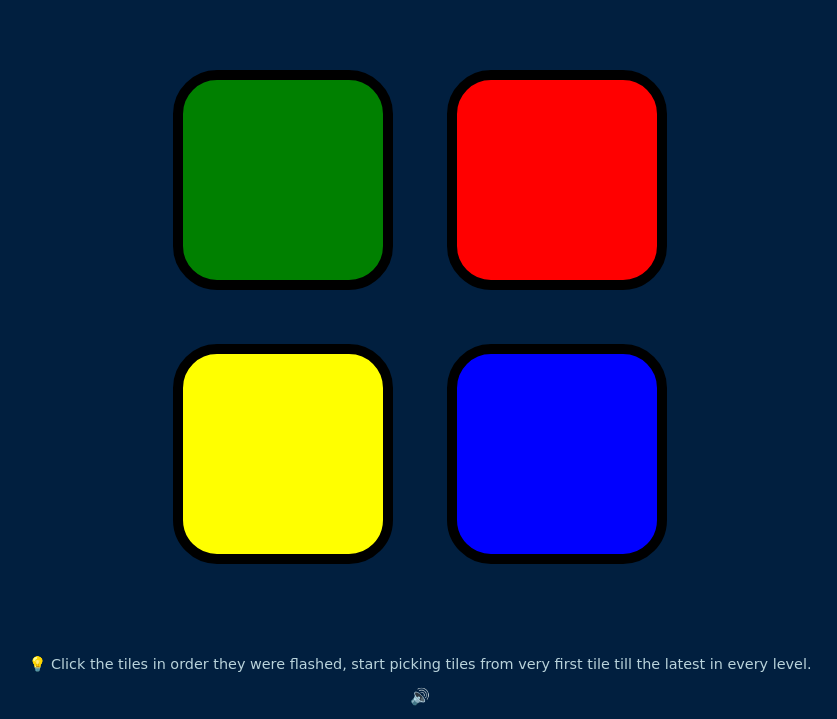
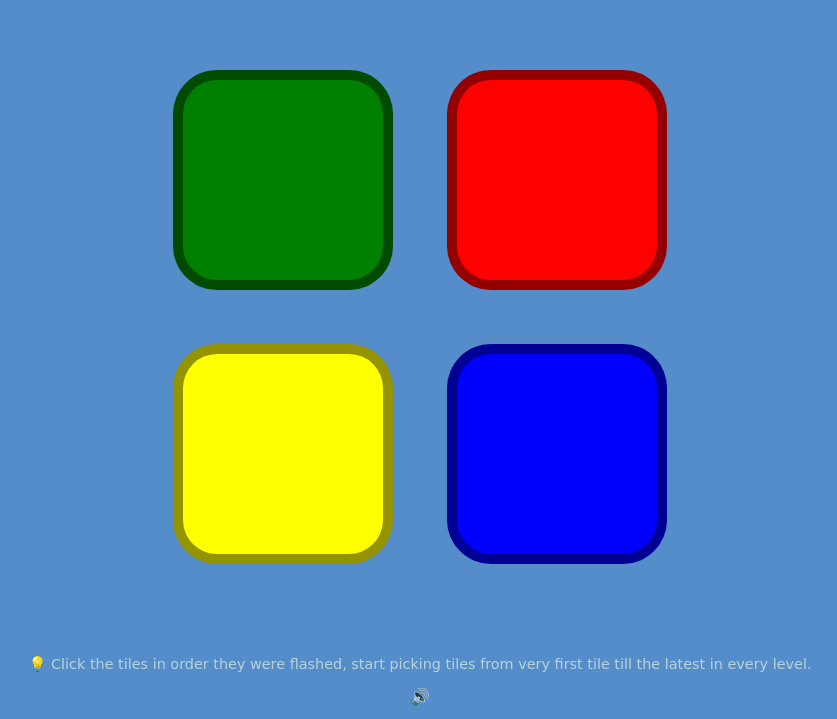
Before and after one commit to AditayMishra/MemoryGame, a plain HTML site: page index.html in a window 1280 px wide. Shown: the part 225-944 px from the top of the page, without its empty margins (220-1057 px from the left). Drawn offline with nearby package versions, Linux system fonts and the light colour scheme.

Commit message:
Update styles.css

```diff
--- a/styles.css
+++ b/styles.css
@@ -1,6 +1,6 @@
 body {
   text-align: center;
-  background-color: #011F3F;
+  background-color: #548dca;
 }
 
 #game-title {
@@ -29,7 +29,7 @@ body {
   display: inline-block;
   height: 200px;
   width: 200px;
-  border: 10px solid black;
+  border: 10px solid rgba(0, 0, 0, 0.418);
   border-radius: 20%;
 }
 
```
